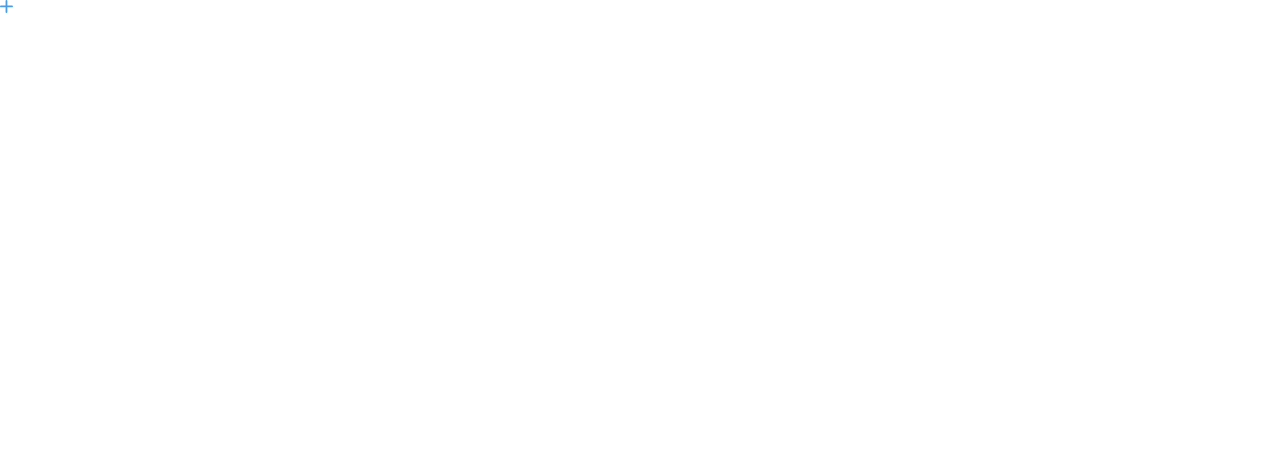
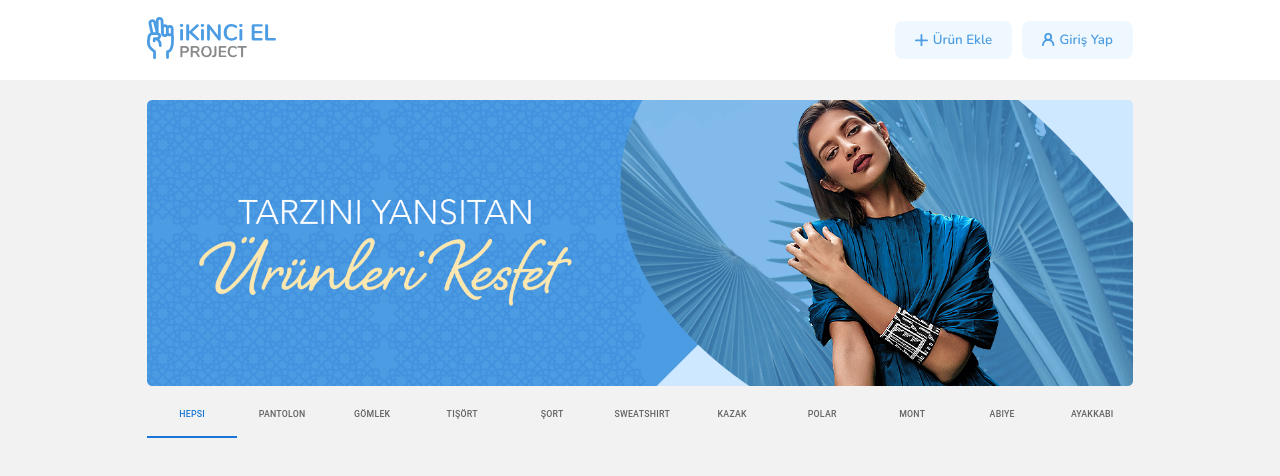
Before and after one commit to buraltintas/2nd-hand-project, a React (Create React App) app: page / in a window 1280 px wide. Shown: the top 476 px of the page. Built offline with nearby package versions, Linux system fonts and the light colour scheme.

Commit message:
add header, banner and categories components

```diff
--- a/package.json
+++ b/package.json
@@ -3,6 +3,9 @@
   "version": "0.1.0",
   "private": true,
   "dependencies": {
+    "@emotion/react": "^11.9.0",
+    "@emotion/styled": "^11.8.1",
+    "@mui/material": "^5.6.2",
     "@testing-library/jest-dom": "^5.16.4",
     "@testing-library/react": "^13.1.1",
     "@testing-library/user-event": "^13.5.0",
--- a/src/App.js
+++ b/src/App.js
@@ -1,33 +1,13 @@
+import Banner from './components/Banner/Banner';
+import Categories from './components/Categories/Categories';
+import Header from './components/Header/Header';
+
 function App() {
   return (
     <div className='App'>
-      <svg
-        xmlns='http://www.w3.org/2000/svg'
-        width='12.945'
-        height='12.945'
-        viewBox='0 0 12.945 12.945'
-      >
-        <g
-          id='Group_6861'
-          data-name='Group 6861'
-          transform='translate(-4.1 -4.1)'
-        >
-          <path
-            id='Line_74'
-            data-name='Line 74'
-            d='M0,12.045a.9.9,0,0,1-.9-.9V0A.9.9,0,0,1,0-.9.9.9,0,0,1,.9,0V11.145A.9.9,0,0,1,0,12.045Z'
-            transform='translate(10.572 5)'
-            fill='#4b9ce2'
-          />
-          <path
-            id='Line_75'
-            data-name='Line 75'
-            d='M11.145.9H0A.9.9,0,0,1-.9,0,.9.9,0,0,1,0-.9H11.145a.9.9,0,0,1,.9.9A.9.9,0,0,1,11.145.9Z'
-            transform='translate(5 10.572)'
-            fill='#4b9ce2'
-          />
-        </g>
-      </svg>
+      <Header />
+      <Banner />
+      <Categories />
     </div>
   );
 }
--- /dev/null
+++ b/src/components/Banner/Banner.js
@@ -0,0 +1,12 @@
+import banner from '../../assets/Banner.png';
+import styles from './Banner.module.css';
+
+const Banner = () => {
+  return (
+    <div className={styles.bannerContainer}>
+      <img className={styles.banner} src={banner} alt='Banner' />
+    </div>
+  );
+};
+
+export default Banner;
--- /dev/null
+++ b/src/components/Banner/Banner.module.css
@@ -0,0 +1,9 @@
+.bannerContainer {
+  width: 77%;
+  margin: 0 auto;
+  margin-top: 2rem;
+}
+
+.banner {
+  width: 100%;
+}
--- /dev/null
+++ b/src/components/Categories/Categories.js
@@ -0,0 +1,54 @@
+import { useState } from 'react';
+import Tabs from '@mui/material/Tabs';
+import Tab from '@mui/material/Tab';
+import Box from '@mui/material/Box';
+import styles from './Categories.module.css';
+
+const categoryNames = [
+  'Hepsi',
+  'Pantolon',
+  'Gömlek',
+  'Tişört',
+  'Şort',
+  'Sweatshirt',
+  'Kazak',
+  'Polar',
+  'Mont',
+  'Abiye',
+  'Ayakkabı',
+  'Aksesuar',
+  'Çanta',
+  'Triko',
+  'Diğer',
+];
+
+const Categories = () => {
+  const [value, setValue] = useState(0);
+
+  const handleChange = (event, newValue) => {
+    console.log(newValue);
+
+    setValue(newValue);
+  };
+
+  return (
+    <div className={styles.categoriesContainer}>
+      <Box sx={{ maxWidth: '100%', bgcolor: 'background.paper' }}>
+        <Tabs
+          className={styles.tabs}
+          value={value}
+          onChange={handleChange}
+          variant='scrollable'
+          scrollButtons={false}
+          aria-label='scrollable prevent tabs example'
+        >
+          {categoryNames.map((categoryName, index) => (
+            <Tab key={index} className={styles.tab} label={categoryName} />
+          ))}
+        </Tabs>
+      </Box>
+    </div>
+  );
+};
+
+export default Categories;
--- /dev/null
+++ b/src/components/Categories/Categories.module.css
@@ -0,0 +1,17 @@
+.categoriesContainer {
+  width: 77%;
+  margin: 0 auto;
+  background-color: #f2f2f2;
+}
+
+.tabs {
+  background-color: #f2f2f2;
+}
+
+.tab {
+  color: #525252;
+  font-weight: 500;
+  font-size: 1.8rem;
+  text-transform: none;
+  font-family: 'Nunito', sans-serif;
+}
--- /dev/null
+++ b/src/components/Header/Header.js
@@ -0,0 +1,26 @@
+import Logo from '../../constants/Logo';
+import PlusIcon from '../../constants/PlusIcon';
+import ProfileIcon from '../../constants/ProfileIcon';
+import styles from './Header.module.css';
+
+const Header = () => {
+  return (
+    <header className={styles.headerContainer}>
+      <div className={styles.headerElements}>
+        <div className={styles.logoContainer}>
+          <Logo />
+        </div>
+        <div className={styles.buttonsContainer}>
+          <button className={styles.button}>
+            <PlusIcon /> Ürün Ekle
+          </button>
+          <button className={styles.button}>
+            <ProfileIcon /> Giriş Yap
+          </button>
+        </div>
+      </div>
+    </header>
+  );
+};
+
+export default Header;
--- /dev/null
+++ b/src/components/Header/Header.module.css
@@ -0,0 +1,45 @@
+.headerContainer {
+  width: 100%;
+  height: 8rem;
+  background-color: #fff;
+}
+
+.headerElements {
+  width: 77%;
+  height: 8rem;
+  margin: 0 auto;
+  display: flex;
+  align-items: center;
+  justify-content: space-between;
+}
+
+.logoContainer {
+  cursor: pointer;
+}
+
+.buttonsContainer {
+  display: flex;
+  align-items: center;
+  gap: 1rem;
+}
+
+.button {
+  display: flex;
+  align-items: center;
+  justify-content: center;
+  gap: 0.5rem;
+  padding: 1rem 2rem;
+  color: #4b9ce2;
+  border: none;
+  background-color: #f0f8ff;
+  cursor: pointer;
+  border-radius: 0.8rem;
+  font-family: 'Nunito', sans-serif;
+  font-weight: 600;
+  transition: all 0.3s;
+}
+
+.button:hover {
+  background-color: #094e78;
+  color: #fff;
+}
--- a/src/index.css
+++ b/src/index.css
@@ -9,4 +9,6 @@ body {
   font-family: 'Nunito', sans-serif;
   -webkit-font-smoothing: antialiased;
   -moz-osx-font-smoothing: grayscale;
+  background-color: #f2f2f2;
+  color: #525252;
 }
```
Also changed, not shown: src/components/Products/Products.js (added), src/components/Products/Products.module.css (added), 1 other file (tests, documents, lock files or other folders).
